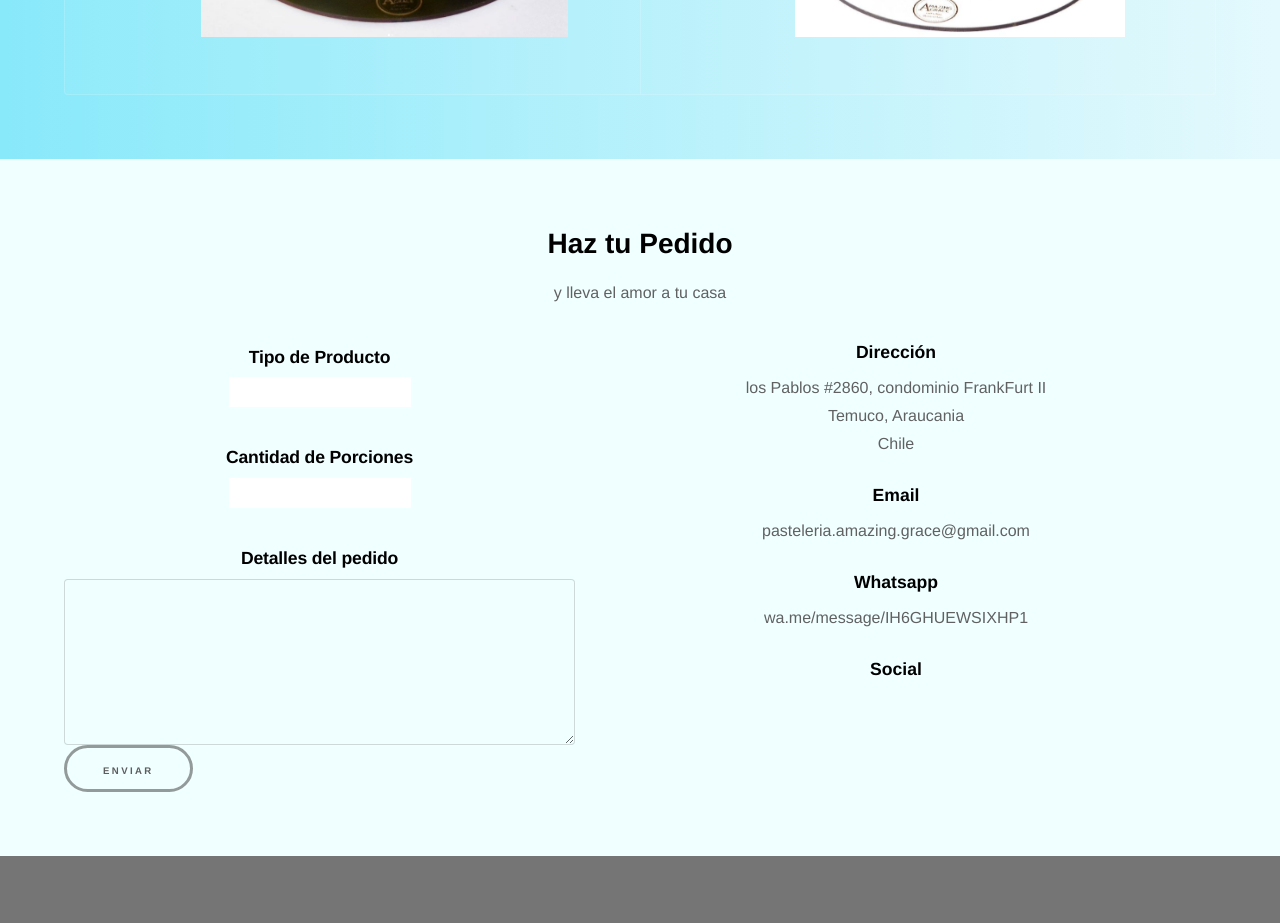
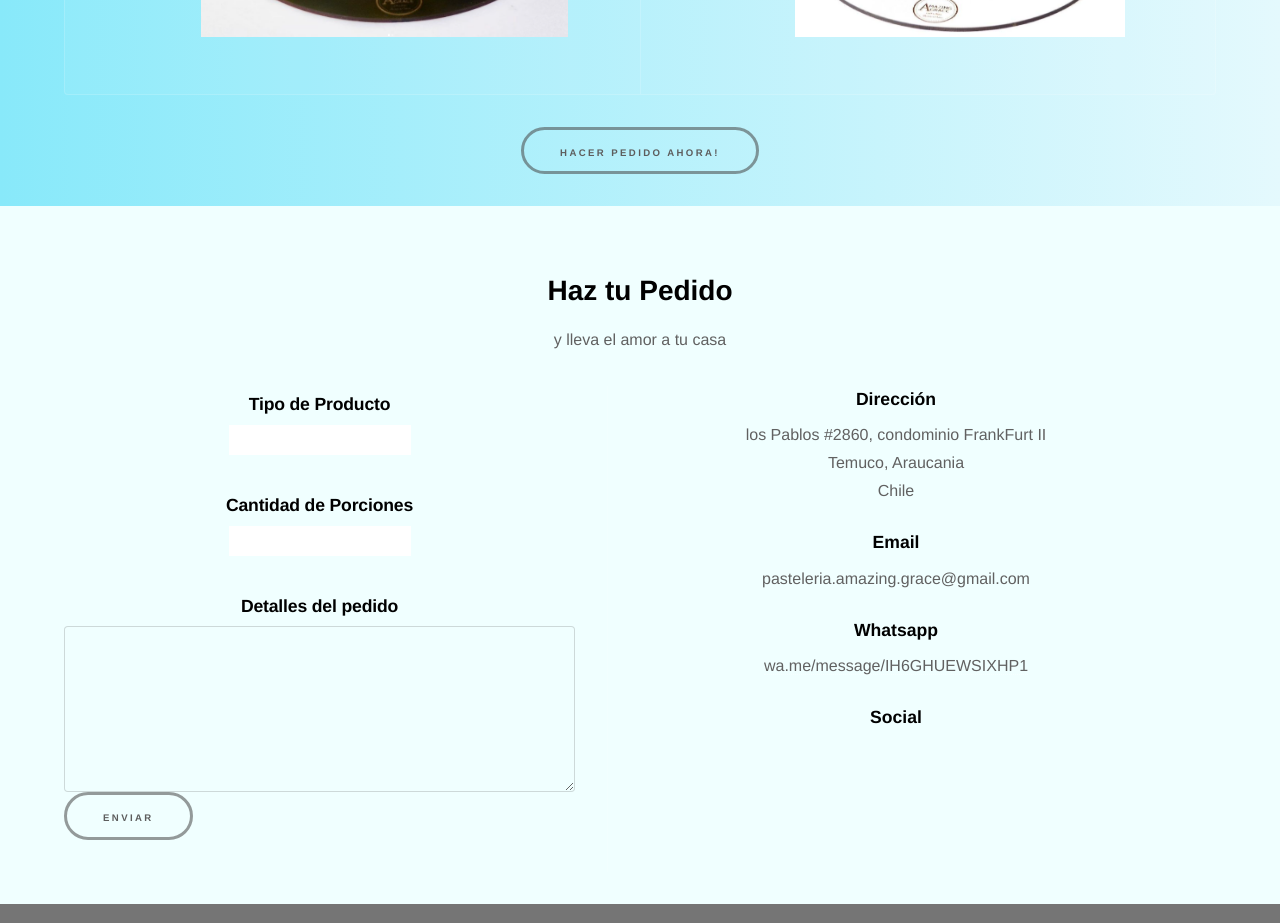
Before and after one commit to alvaro021/Sistemas-de-Informacion, a Vue app: page /Pedido in a window 1280 px wide. Shown: the part 4320-5243 px from the top of the page. Built offline with nearby package versions, Linux system fonts and the light colour scheme; some icons are missing.

Commit message:
Boton a pagina de pedido
- Se agrego un boton para dirigirse a una pagina de pedido hecho por alvaro he he

```diff
--- a/src/components/Wrapper.vue
+++ b/src/components/Wrapper.vue
@@ -156,6 +156,9 @@
             </p>
           </section>
         </div>
+      <div>
+        <a href="/Pedido" class="button">Hacer pedido ahora!</a>
+      </div>
       </div>
     </section>
 
```
